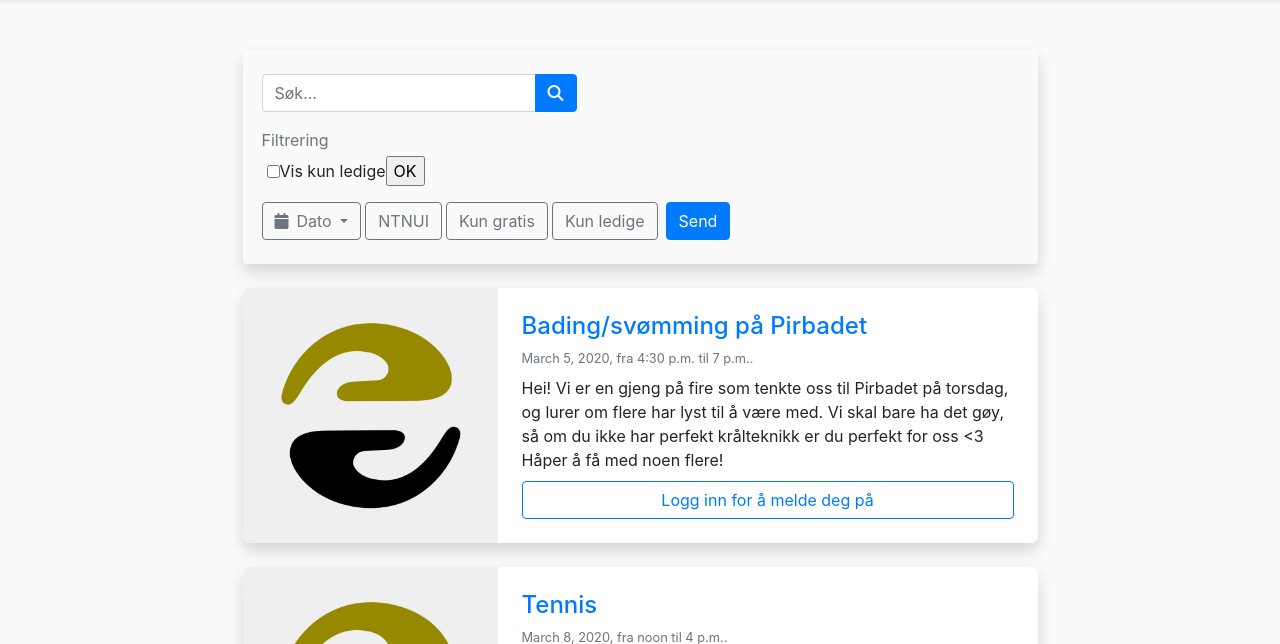
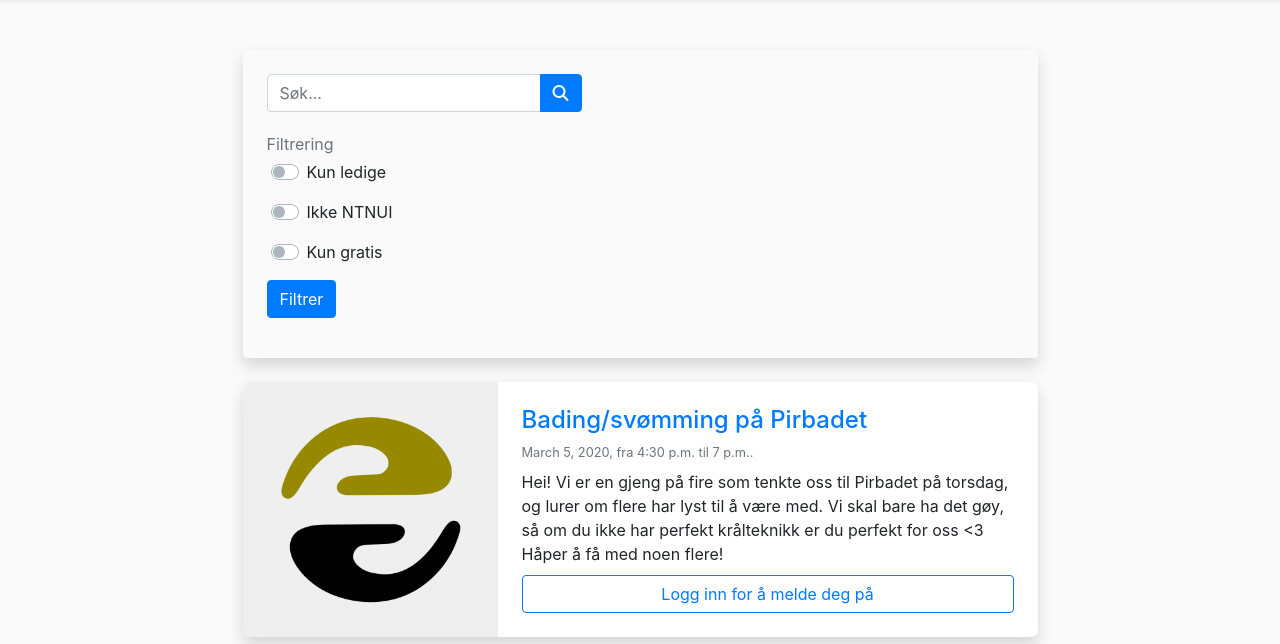
Before and after one commit to akselkb/TDT4140-Programvareutvikling-Gruppe59, a Django app: page / in a window 1280 px wide. Shown: the part 56-700 px from the top of the page. Run offline with Django 3.2, Linux system fonts and the light colour scheme; data comes from the database, SQL or seed files in the repository; some libraries are stand-ins or nearby versions.

Commit message:
feat: add filtering for ntnui membership and free events

```diff
--- a/activate/events/forms.py
+++ b/activate/events/forms.py
@@ -1,6 +1,6 @@
 from crispy_forms.bootstrap import FieldWithButtons, StrictButton
 from crispy_forms.helper import FormHelper
-from crispy_forms.layout import Layout, Field, Button, BaseInput
+from crispy_forms.layout import Layout, Field, Div
 from django import forms
 import datetime
 
@@ -46,3 +46,23 @@ class SearchForm(forms.Form):
 
 class FilterForm(forms.Form):
     available = forms.BooleanField(label="Kun ledige", required=False)
+    hide_ntnui = forms.BooleanField(label="Ikke NTNUI", required=False)
+    free = forms.BooleanField(label="Kun gratis", required=False)
+
+    helper = FormHelper()
+    helper.disable_csrf = True
+    helper.layout = Layout(
+        Div(
+            Field('available', type="checkbox", css_class="custom-control-input"),
+            css_class="custom-control custom-switch pl-3"
+        ),
+        Div(
+            Field('hide_ntnui', type="checkbox", css_class="custom-control-input"),
+            css_class="custom-control custom-switch pl-3"
+        ),
+        Div(
+            Field('free', type="checkbox", css_class="custom-control-input"),
+            css_class="custom-control custom-switch pl-3"
+        ),
+        StrictButton('Filtrer', value='submit', type='submit', css_class='btn-primary')
+    )
--- a/activate/events/templates/events/activity_list.html
+++ b/activate/events/templates/events/activity_list.html
@@ -6,65 +6,20 @@
 
   <div class="container-fluid mb-4 w-100">
 
-    <div style="" class="bg-gray shadow p-4 rounded w-100">
+    <div class="bg-gray shadow px-4 py-4 rounded w-100">
 
-      <!-- Search form -->
-      <form class="d-none d-sm-inline-block form-inline mw-100 mb-1"
-            action="{% url 'events:activity_list' %}" method="GET">
-        <div class="form-row h6">
+      <form action="{% url 'events:activity_list' %}" method="GET" class="mb-0">
+        <div class="form-row ml-0">
           {% crispy search_form %}
         </div>
       </form>
 
-      <div class="text-muted form-row my-1">Filtrering</div>
+      <div class="text-muted my-1">Filtrering</div>
 
-      <form class="form-inline"
-            action="{% url 'events:activity_list' %}" method="GET">
-        <label class="" for="{{ filter_form.available.id_for_label }}">
-            {{ filter_form.available  }}
-            <span class="">Vis kun ledige</span>
-        </label>
-        <input type="submit" value="OK">
+      <form action="{% url 'events:activity_list' %}" method="GET">
+        {% crispy filter_form %}
       </form>
 
-
-      <div class="form-row">
-
-        <!-- Date filter -->
-        <div class="btn-group mr-1">
-          <button type="button" class="btn btn-outline-secondary dropdown-toggle" data-toggle="dropdown" aria-haspopup="true" aria-expanded="false">
-            <i class="fas fa-calendar mr-2"></i>Dato
-          </button>
-          <div class="dropdown-menu">
-            <a class="dropdown-item" href="#">Action</a>
-            <a class="dropdown-item" href="#">Another action</a>
-            <a class="dropdown-item" href="#">Something else here</a>
-            <div class="dropdown-divider"></div>
-            <a class="dropdown-item" href="#">Separated link</a>
-          </div>
-        </div>
-
-        <!-- NTNUI filter -->
-        <button type="button" class="btn btn-outline-secondary mr-1">
-          NTNUI
-        </button>
-
-        <!-- Gratis filter -->
-        <button type="button" class="btn btn-outline-secondary mr-1">
-          Kun gratis
-        </button>
-
-        <!-- Ledig filter -->
-        <button type="button" class="btn btn-outline-secondary mr-1">
-          Kun ledige
-        </button>
-
-        <!-- Send-knapp -->
-        <button type="button" class="btn btn-primary ml-1">
-          Send
-        </button>
-
-        </div>
       </div>
   </div>
 
--- a/activate/events/views.py
+++ b/activate/events/views.py
@@ -29,6 +29,14 @@ def activity_list(request):
         if filters.get("available"):
             filter_query &= (
                 Q(is_full=False)
+            )
+        if filters.get("hide_ntnui"):
+            filter_query &= (
+                Q(krever_NTNUI_medlemskap=False)
+            )
+        if filters.get("free"):
+            filter_query &= (
+                Q(price=0)
             )
 
     activities = activities.filter(filter_query)
```
